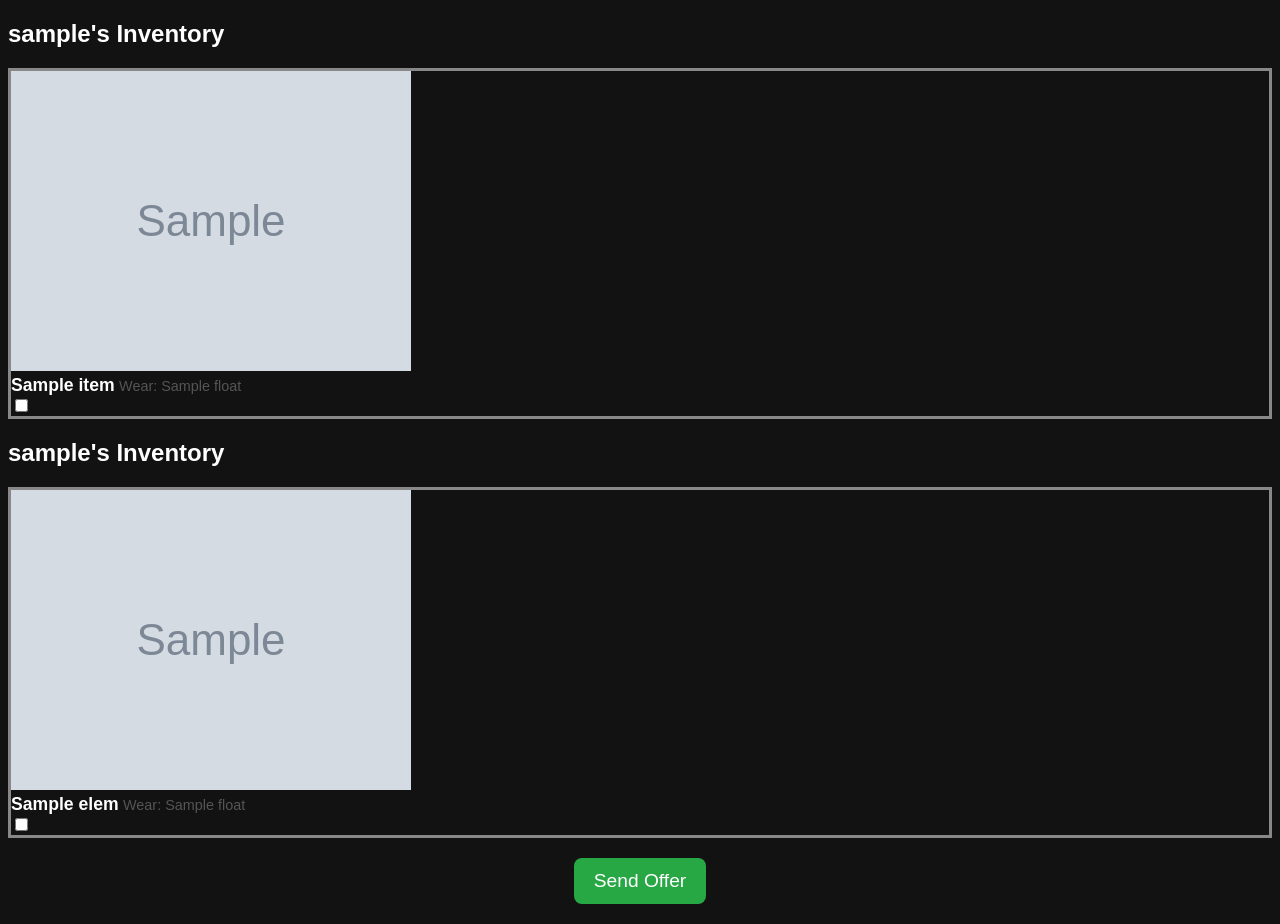
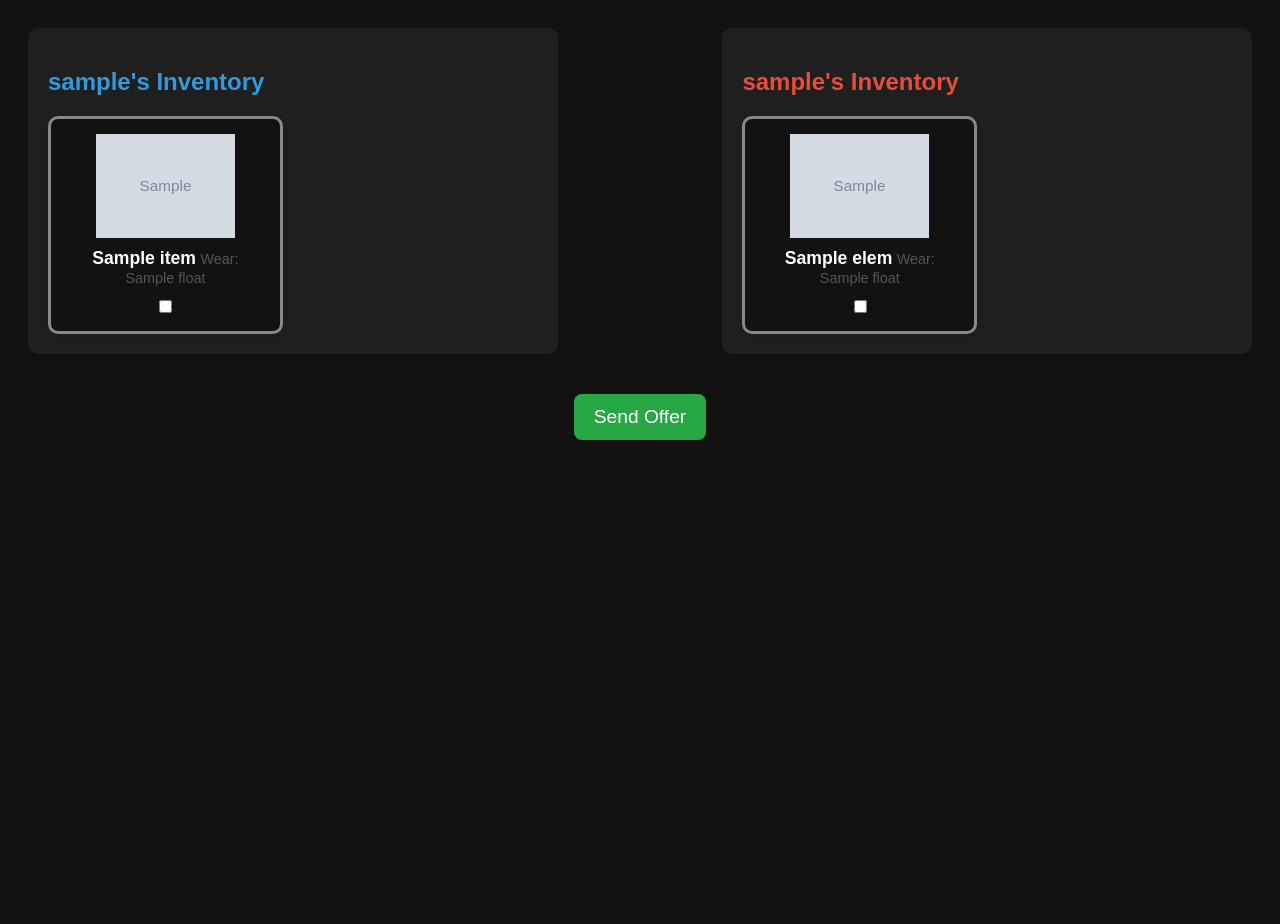
Before and after one commit to cyberleyn/games-portal, a Flask app: template templates/createoffer.html in a window 1280 px wide. After the commit the page ends 440 px from the top, so only its background shows below. Run offline with Flask 3, Linux system fonts and the light colour scheme; the template is opened without the code that fills it: most values are stand-ins (such as "Sample title", 1, 10 or a date in 2020); grey boxes marked "Sample" are stand-in pictures.

Commit message:
revert bad commit

```diff
--- a/static/createoffer.css
+++ b/static/createoffer.css
@@ -5,23 +5,43 @@ font-family: 'Arial', sans-serif;
 background-color: #121212;
 color: #fff;
 }
-.trade-contaasdaaaaaa
+.trade-container {
+    display: flex;
+    justify-content: space-between;
+    padding: 20px;
+}
 
-
-
-
-
-
-
-
-
-
-
-
-sdddddddddddd
+/* Sender and Receiver Inventory Sections */
+.inventory-section {
+    background-color: #1f1f1f;
+    border-radius: 10px;
+    padding: 20px;
+    box-shadow: 0 2px 8px rgba(0, 0, 0, 0.1);
+    min-width: 40%;
+    max-height: 80vh;
+    overflow-y: scroll;
+}
 
 .sender h2 {
-    color: #3498db;dsasdx-shadow: 0 2px 5px rgba(0, 0, 0, 0.1);
+    color: #3498db;
+}
+
+.receiver h2 {
+    color: #e74c3c;
+}
+
+.inventory-items {
+    display: grid;
+    grid-template-columns: repeat(auto-fill, minmax(180px, 1fr));
+    gap: 20px;
+}
+
+/* Inventory Item Styling */
+.inventory-item {
+    background-color: #121212;
+    border-radius: 10px;
+    padding: 15px;
+    box-shadow: 0 2px 5px rgba(0, 0, 0, 0.1);
     display: flex;
     flex-direction: column;
     align-items: center;
@@ -32,7 +52,10 @@ sdddddddddddd
 .inventory-item:hover {
     transform: translateY(-5px);
 }
-er;
+
+.item-img {
+    width: 70%;
+    object-fit: cover;
     margin-bottom: 10px;
 }
 
```
